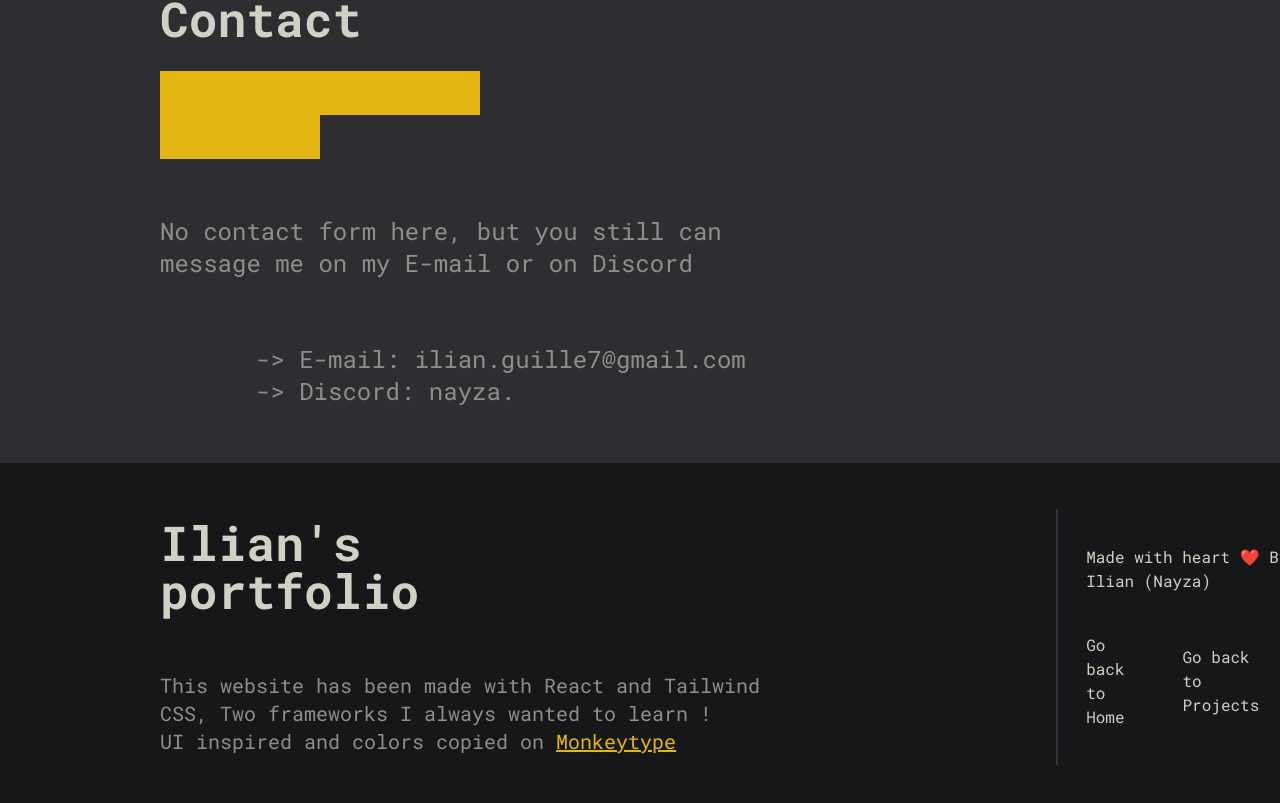
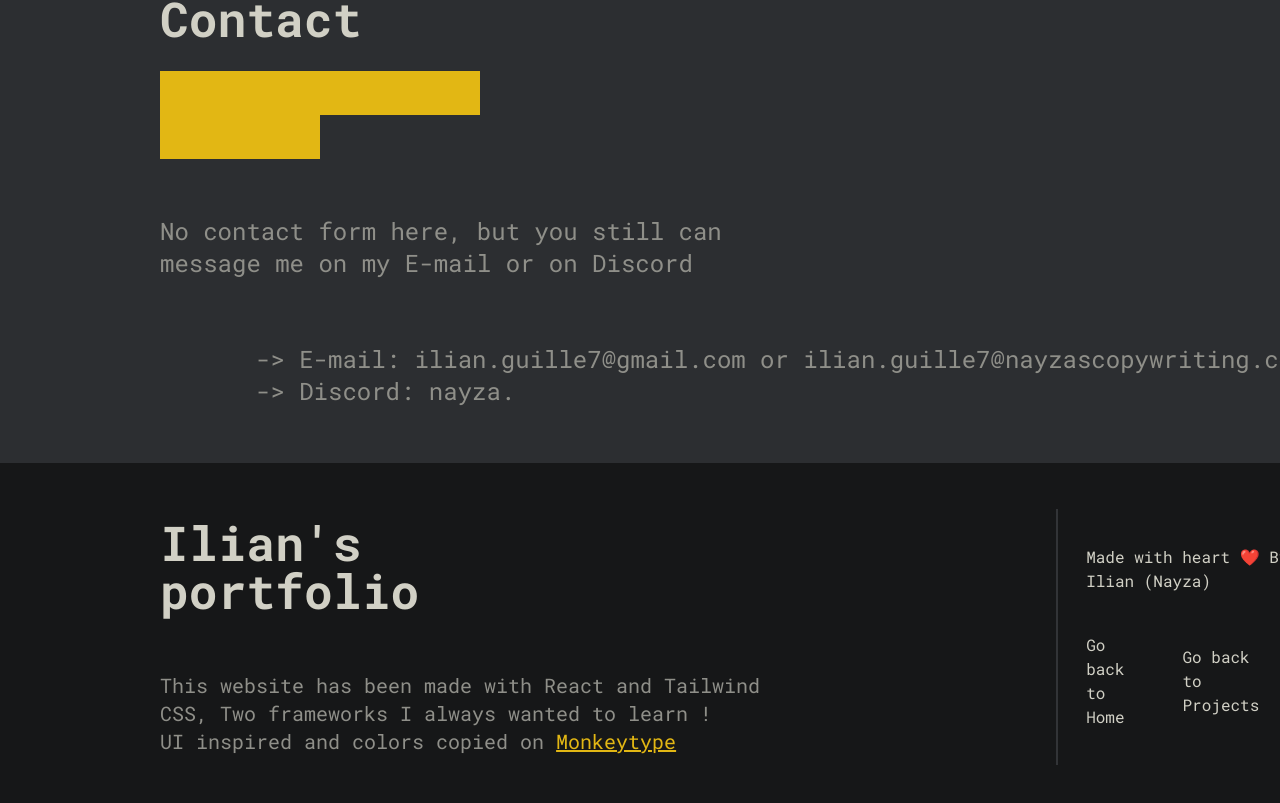
Before and after one commit to Nayza-bytes/MyPortfolio, a React (Create React App) app: page / in a window 1280 px wide. Shown: the part 2233-3036 px from the top of the page. Built offline with nearby package versions, Linux system fonts and the light colour scheme.

Commit message:
Added my email with my domain name at the end

```diff
--- a/src/app/Contact.js
+++ b/src/app/Contact.js
@@ -17,7 +17,7 @@ const Contact = () => {
                 </div>
                 <div className="mb-14">
                     <p className="text-text_color-200 text-2xl ml-24">
-                         -> E-mail: ilian.guille7@gmail.com <br/>
+                         -> E-mail: ilian.guille7@gmail.com or ilian.guille7@nayzascopywriting.com <br/>
                          -> Discord: nayza.
                     </p>
                 </div>
```
